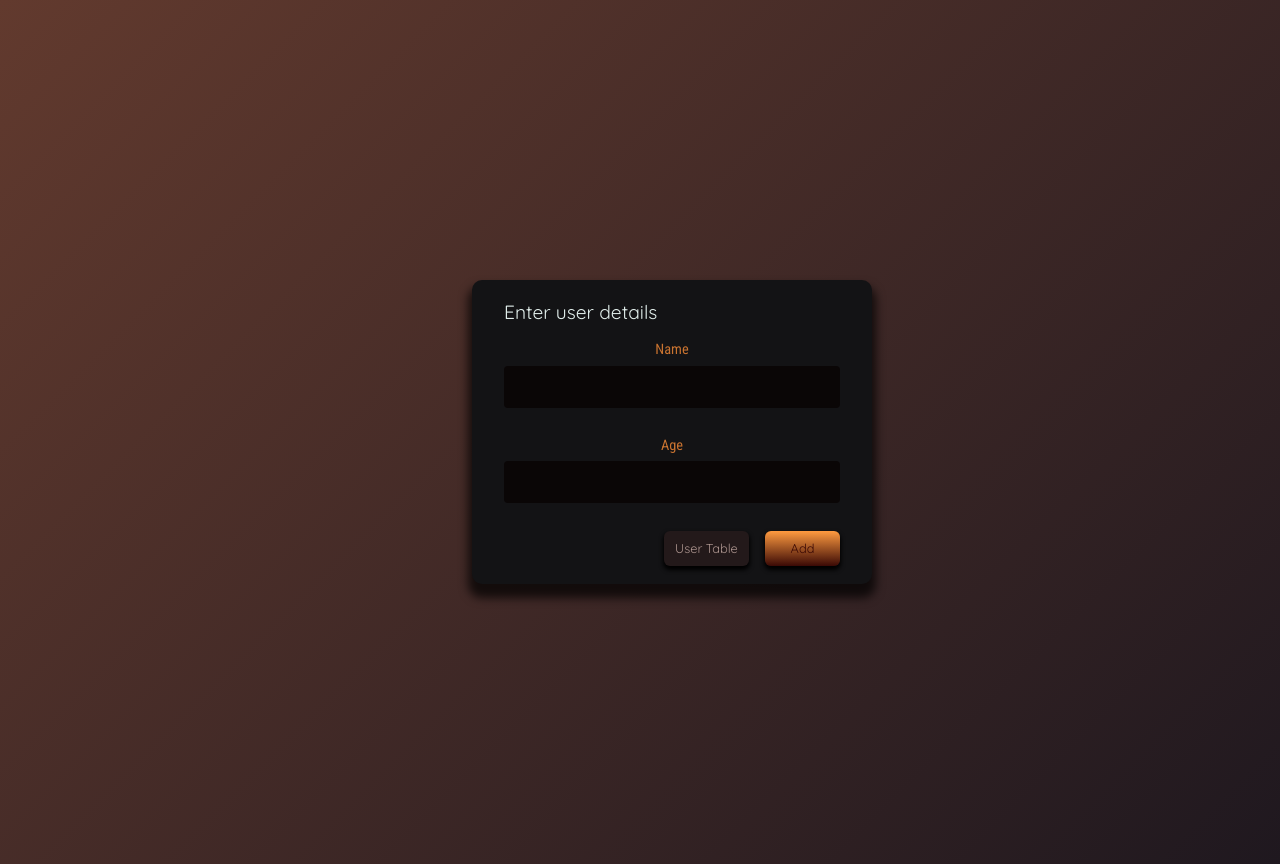
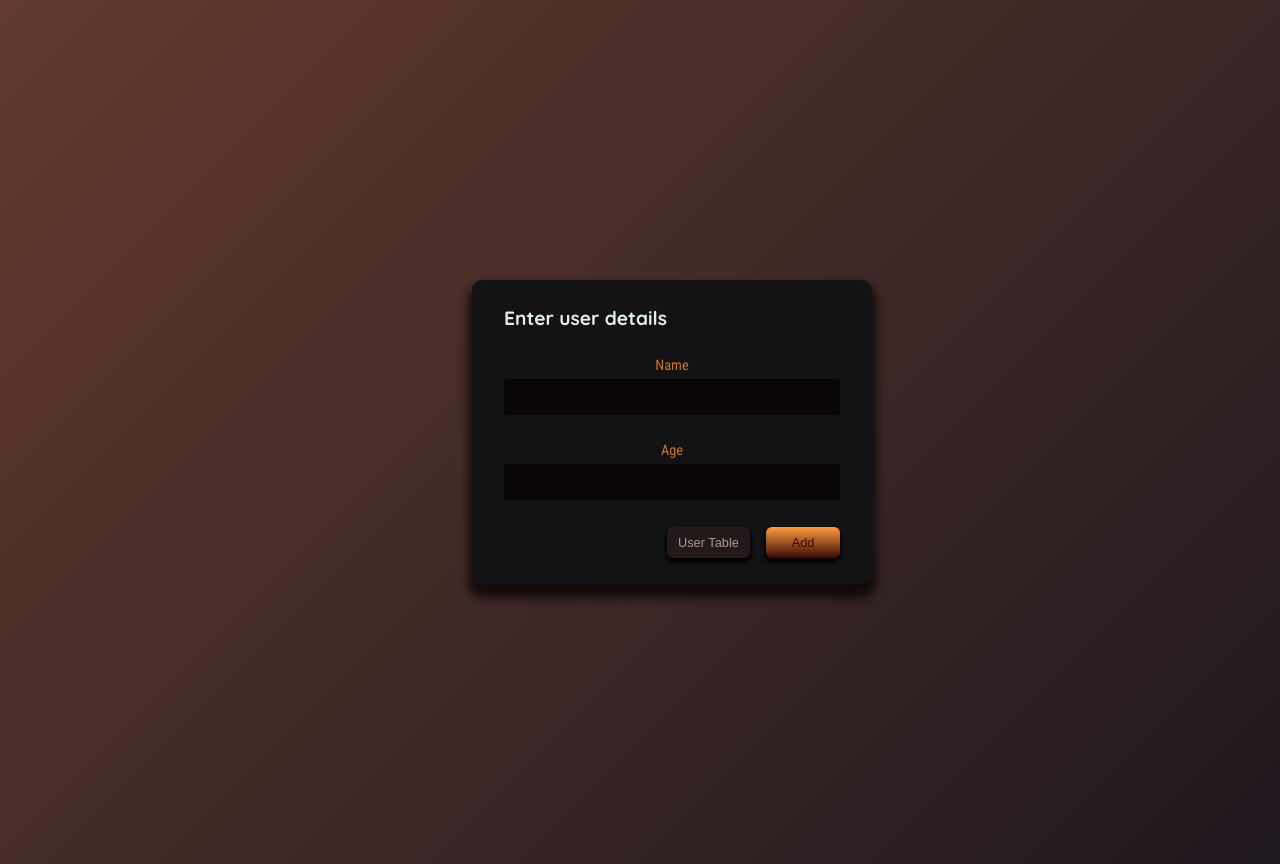
Before and after one commit to moazan-ad/test-app-react, a React (Vite) app: page / in a window 1280 px wide. Shown: the top 864 px of the page. Built offline with nearby package versions, Linux system fonts and the light colour scheme.

Commit message:
build: remove the gsap and tailwind configuration

```diff
--- a/package.json
+++ b/package.json
@@ -10,8 +10,6 @@
     "preview": "vite preview"
   },
   "dependencies": {
-    "@gsap/react": "^2.1.1",
-    "gsap": "^3.12.5",
     "react": "^18.3.1",
     "react-dom": "^18.3.1"
   },
--- a/src/index.css
+++ b/src/index.css
@@ -1,8 +1,5 @@
 @import url('https://fonts.googleapis.com/css2?family=Quicksand:wght@400;700&family=Roboto+Condensed:wght@400;700&display=swap');
 
-@tailwind base;
-@tailwind components;
-@tailwind utilities;
 
 * {
   margin: 0;
--- a/tailwind.config.js
+++ /dev/null
@@ -1,10 +0,0 @@
-/** @type {import('tailwindcss').Config} */
-export default {
-  content: [
-    "./src/**/*.{js,jsx,ts,tsx}",
-  ],
-  theme: {
-    extend: {},
-  },
-  plugins: [],
-}
```
Also changed, not shown: 1 other file (tests, documents, lock files or other folders).
